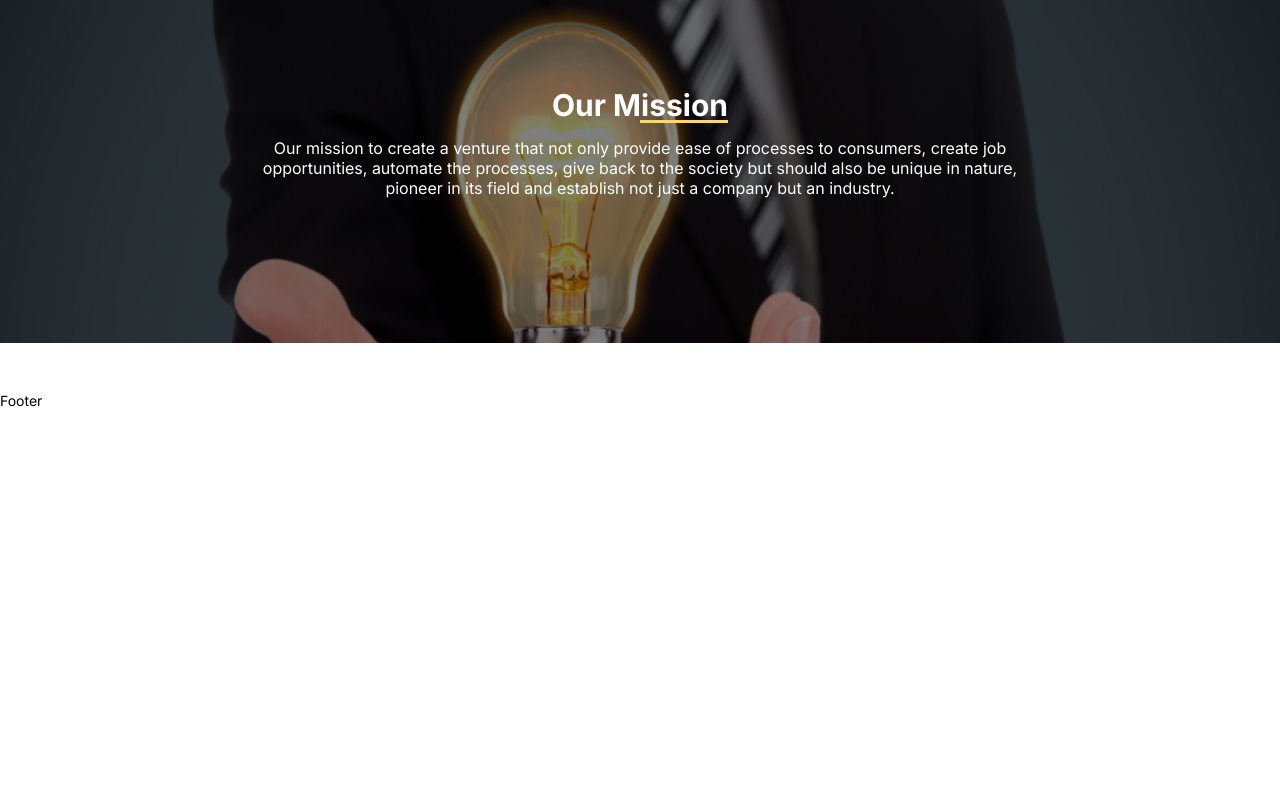
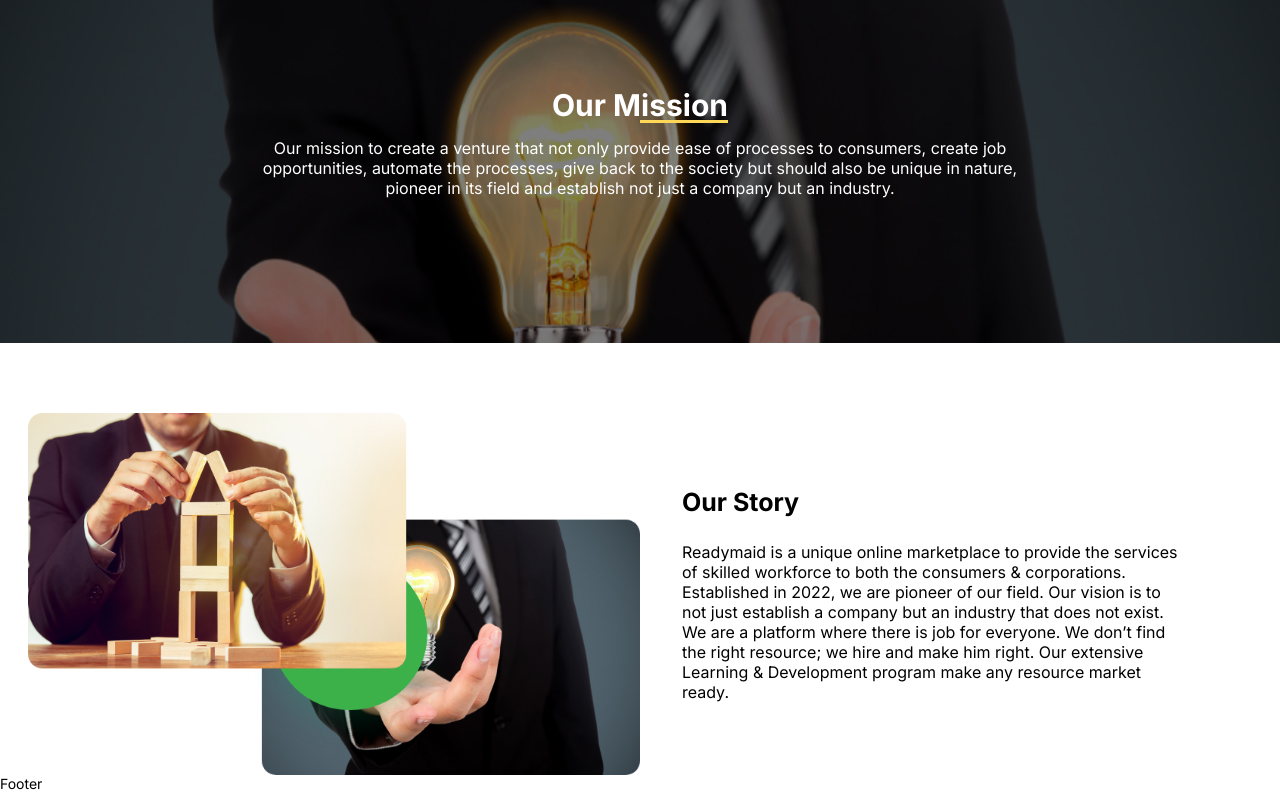
Before and after one commit to MehfoozurRehman/readymaid-web, a React (Create React App) app: page /aboutus in a window 1280 px wide. Shown: the part 1820-2612 px from the top of the page. Before the commit the page ends 2229 px from the top, so only its background shows below. Built offline with nearby package versions, Linux system fonts and the light colour scheme.

Commit message:
AboutOurStory done

```diff
--- a/src/App.scss
+++ b/src/App.scss
@@ -682,6 +682,11 @@ a:hover {
   width: 100%;
   max-width: 450px;
 }
+.about__concepts__content__info {
+  width: 100%;
+  max-width: 500px;
+  font-size: 16px;
+}
 .about__concepts__content__list {
   display: flex;
   flex-direction: column;
--- a/src/assets/index.js
+++ b/src/assets/index.js
@@ -15,3 +15,4 @@ export { default as aboutjumbotron } from "./aboutjumbotron.png";
 export { default as keyfectors } from "./keyfectors.png";
 export { default as readymaidconcepts } from "./readymaidconcepts.png";
 export { default as ourmission } from "./ourmission.png";
+export { default as ourstory } from "./ourstory.png";
--- /dev/null
+++ b/src/screens/AboutOurStory.js
@@ -0,0 +1,29 @@
+import React from "react";
+import { ourstory } from "../assets";
+
+export function AboutOurStory({}) {
+  return (
+    <div className="about__concepts">
+      <img src={ourstory} alt="ourstory" className="about__concepts__img" />
+      <div
+        className="about__concepts__content"
+        style={{
+          display: "flex",
+          flexDirection: "column",
+          justifyContent: "center",
+        }}
+      >
+        <div className="about__concepts__content__heading">Our Story</div>
+        <div className="about__concepts__content__info">
+          Readymaid is a unique online marketplace to provide the services of
+          skilled workforce to both the consumers & corporations. Established in
+          2022, we are pioneer of our field. Our vision is to not just establish
+          a company but an industry that does not exist. We are a platform where
+          there is job for everyone. We don’t find the right resource; we hire
+          and make him right. Our extensive Learning & Development program make
+          any resource market ready.
+        </div>
+      </div>
+    </div>
+  );
+}
--- a/src/screens/AboutUs.js
+++ b/src/screens/AboutUs.js
@@ -3,6 +3,7 @@ import { AboutConceptsSection } from "./AboutConceptsSection";
 import { AboutJumbotronSection } from "./AboutJumbotronSection";
 import { AboutKeyFactorsSection } from "./AboutKeyFactorsSection";
 import { AboutOurMissionSection } from "./AboutOurMissionSection";
+import { AboutOurStory } from "./AboutOurStory";
 
 export default function AboutUs() {
   return (
@@ -11,6 +12,7 @@ export default function AboutUs() {
       <AboutConceptsSection />
       <AboutKeyFactorsSection />
       <AboutOurMissionSection />
+      <AboutOurStory />
     </>
   );
 }
```
Also changed, not shown: src/assets/ourstory.png (added).
